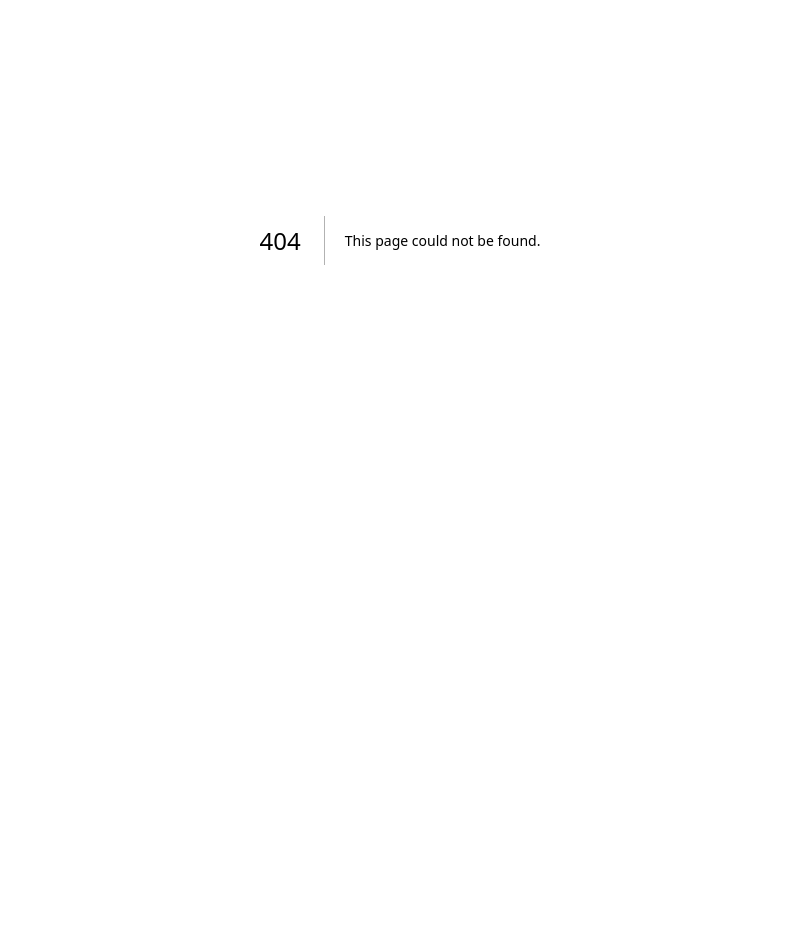
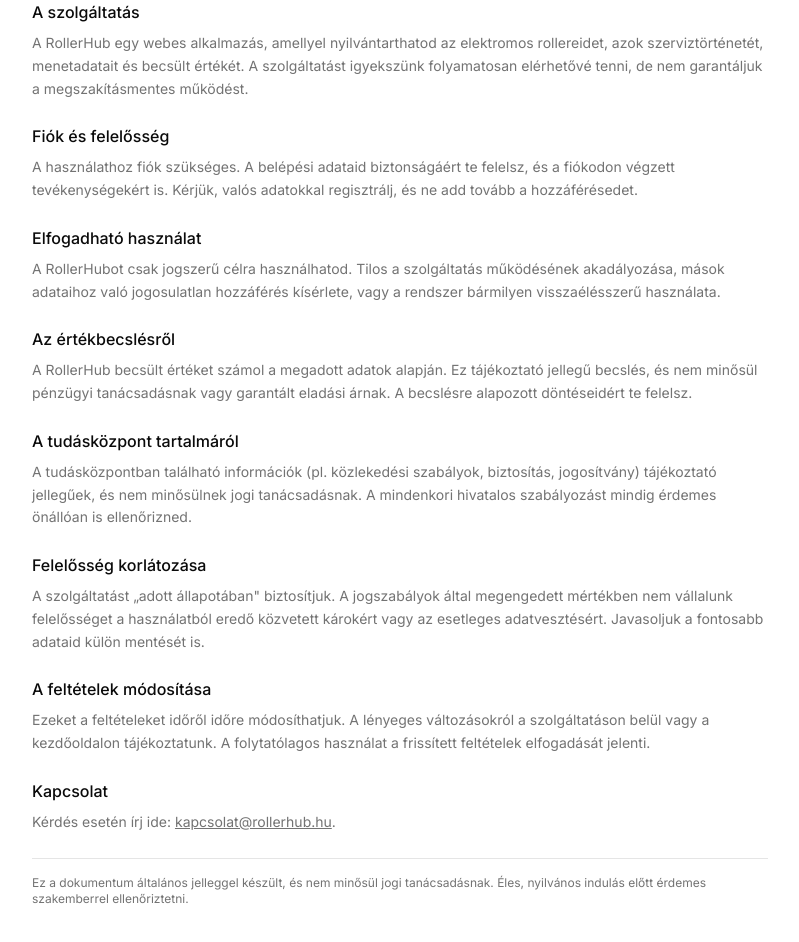
Before and after one commit to Patya304/rollerhub, a Next.js app: page /terms in a window 1280 px wide. Before the commit this address had no page. Shown: the part 160-1102 px from the top of the page, without its empty margins (240-1039 px from the left). Before the commit the page ends 800 px from the top, so only its background shows below. Built offline with nearby package versions, Linux system fonts and the light colour scheme.

Commit message:
feat: privacy and terms pages + footer links

```diff
--- a/src/app/page.tsx
+++ b/src/app/page.tsx
@@ -113,10 +113,19 @@ export default function Home() {
       </section>
 
       <footer className="text-muted-foreground mt-auto border-t px-6 py-6 text-center text-sm">
-        <p>
-          RollerHub · {new Date().getFullYear()} ·{" "}
+        <p className="flex flex-wrap items-center justify-center gap-x-2 gap-y-1">
+          <span>RollerHub · {new Date().getFullYear()}</span>
+          <span>·</span>
           <Link href="/devlog" className="underline">
             Fejlesztési napló
+          </Link>
+          <span>·</span>
+          <Link href="/privacy" className="underline">
+            Adatkezelés
+          </Link>
+          <span>·</span>
+          <Link href="/terms" className="underline">
+            Felhasználási feltételek
           </Link>
         </p>
       </footer>
--- /dev/null
+++ b/src/app/privacy/page.tsx
@@ -0,0 +1,103 @@
+import type { Metadata } from "next";
+import Link from "next/link";
+
+export const metadata: Metadata = {
+  title: "Adatkezelési tájékoztató – RollerHub",
+  description: "Hogyan kezeli a RollerHub a felhasználók adatait.",
+};
+
+const LAST_UPDATED = "2026. június 27.";
+const CONTACT_EMAIL = "kapcsolat@rollerhub.hu";
+
+export default function PrivacyPage() {
+  return (
+    <main className="mx-auto max-w-3xl px-4 py-10">
+      <Link href="/" className="text-muted-foreground text-sm hover:underline">
+        ← Vissza a főoldalra
+      </Link>
+
+      <h1 className="mt-4 text-2xl font-semibold">Adatkezelési tájékoztató</h1>
+      <p className="text-muted-foreground mt-1 text-sm">
+        Utolsó frissítés: {LAST_UPDATED}
+      </p>
+
+      <div className="mt-6 space-y-6 text-sm leading-relaxed">
+        <section className="space-y-2">
+          <h2 className="text-base font-medium">Ki kezeli az adataidat?</h2>
+          <p className="text-muted-foreground">
+            A RollerHub egy digitális garázs elektromos rollerekhez. A
+            szolgáltatást egyéni fejlesztőként üzemeltetem. Adatkezeléssel
+            kapcsolatos kérdésben a lenti emailen érhetsz el.
+          </p>
+        </section>
+
+        <section className="space-y-2">
+          <h2 className="text-base font-medium">Milyen adatokat kezelünk?</h2>
+          <p className="text-muted-foreground">
+            Két fő adatkört kezelünk: a fiókod adatait (név, email-cím és a
+            belépéshez szükséges hitelesítési adatok), valamint a tartalmat,
+            amit te viszel fel — rollereid adatai, szervizbejegyzések,
+            menetadatok és értékbecslések. Csak azokat az adatokat kezeljük,
+            amelyeket te adsz meg.
+          </p>
+        </section>
+
+        <section className="space-y-2">
+          <h2 className="text-base font-medium">
+            Mire használjuk az adatokat?
+          </h2>
+          <p className="text-muted-foreground">
+            Az adatokat kizárólag a szolgáltatás működtetésére használjuk: hogy
+            be tudj lépni, lásd és kezeld a rollereidet, és működjenek a
+            funkciók, mint az értékbecslés vagy a szervizkönyv. Az adataidat nem
+            adjuk el, és nem használjuk hirdetési célra.
+          </p>
+        </section>
+
+        <section className="space-y-2">
+          <h2 className="text-base font-medium">Hol tároljuk az adatokat?</h2>
+          <p className="text-muted-foreground">
+            Az adatok egy felhőalapú adatbázisban tárolódnak, európai uniós
+            régióban. A hozzáférést a szolgáltatás működéséhez szükséges
+            minimumra korlátozzuk.
+          </p>
+        </section>
+
+        <section className="space-y-2">
+          <h2 className="text-base font-medium">Meddig őrizzük az adatokat?</h2>
+          <p className="text-muted-foreground">
+            Az adataidat addig őrizzük, amíg a fiókod aktív. Ha törlöd a
+            fiókodat vagy ezt kéred, a hozzád tartozó adatokat észszerű időn
+            belül eltávolítjuk.
+          </p>
+        </section>
+
+        <section className="space-y-2">
+          <h2 className="text-base font-medium">A te jogaid</h2>
+          <p className="text-muted-foreground">
+            Jogosult vagy hozzáférni a rólad tárolt adatokhoz, kérni azok
+            javítását vagy törlését. Ha élni szeretnél ezekkel a jogokkal, írj a
+            lenti email-címre, és igyekszünk észszerű időn belül intézkedni.
+          </p>
+        </section>
+
+        <section className="space-y-2">
+          <h2 className="text-base font-medium">Kapcsolat</h2>
+          <p className="text-muted-foreground">
+            Adatkezeléssel kapcsolatos kérdéseiddel írj ide:{" "}
+            <a href={`mailto:${CONTACT_EMAIL}`} className="underline">
+              {CONTACT_EMAIL}
+            </a>
+            .
+          </p>
+        </section>
+
+        <p className="text-muted-foreground border-t pt-4 text-xs">
+          Ez a tájékoztató általános jelleggel készült, és nem minősül jogi
+          tanácsadásnak. Éles, nyilvános indulás előtt érdemes szakemberrel
+          ellenőriztetni.
+        </p>
+      </div>
+    </main>
+  );
+}
--- /dev/null
+++ b/src/app/terms/page.tsx
@@ -0,0 +1,113 @@
+import type { Metadata } from "next";
+import Link from "next/link";
+
+export const metadata: Metadata = {
+  title: "Felhasználási feltételek – RollerHub",
+  description: "A RollerHub használatának feltételei.",
+};
+
+const LAST_UPDATED = "2026. június 27.";
+const CONTACT_EMAIL = "kapcsolat@rollerhub.hu";
+
+export default function TermsPage() {
+  return (
+    <main className="mx-auto max-w-3xl px-4 py-10">
+      <Link href="/" className="text-muted-foreground text-sm hover:underline">
+        ← Vissza a főoldalra
+      </Link>
+
+      <h1 className="mt-4 text-2xl font-semibold">Felhasználási feltételek</h1>
+      <p className="text-muted-foreground mt-1 text-sm">
+        Utolsó frissítés: {LAST_UPDATED}
+      </p>
+
+      <div className="mt-6 space-y-6 text-sm leading-relaxed">
+        <section className="space-y-2">
+          <h2 className="text-base font-medium">A szolgáltatás</h2>
+          <p className="text-muted-foreground">
+            A RollerHub egy webes alkalmazás, amellyel nyilvántarthatod az
+            elektromos rollereidet, azok szerviztörténetét, menetadatait és
+            becsült értékét. A szolgáltatást igyekszünk folyamatosan elérhetővé
+            tenni, de nem garantáljuk a megszakításmentes működést.
+          </p>
+        </section>
+
+        <section className="space-y-2">
+          <h2 className="text-base font-medium">Fiók és felelősség</h2>
+          <p className="text-muted-foreground">
+            A használathoz fiók szükséges. A belépési adataid biztonságáért te
+            felelsz, és a fiókodon végzett tevékenységekért is. Kérjük, valós
+            adatokkal regisztrálj, és ne add tovább a hozzáférésedet.
+          </p>
+        </section>
+
+        <section className="space-y-2">
+          <h2 className="text-base font-medium">Elfogadható használat</h2>
+          <p className="text-muted-foreground">
+            A RollerHubot csak jogszerű célra használhatod. Tilos a szolgáltatás
+            működésének akadályozása, mások adataihoz való jogosulatlan
+            hozzáférés kísérlete, vagy a rendszer bármilyen visszaélésszerű
+            használata.
+          </p>
+        </section>
+
+        <section className="space-y-2">
+          <h2 className="text-base font-medium">Az értékbecslésről</h2>
+          <p className="text-muted-foreground">
+            A RollerHub becsült értéket számol a megadott adatok alapján. Ez
+            tájékoztató jellegű becslés, és nem minősül pénzügyi tanácsadásnak
+            vagy garantált eladási árnak. A becslésre alapozott döntéseidért te
+            felelsz.
+          </p>
+        </section>
+
+        <section className="space-y-2">
+          <h2 className="text-base font-medium">A tudásközpont tartalmáról</h2>
+          <p className="text-muted-foreground">
+            A tudásközpontban található információk (pl. közlekedési szabályok,
+            biztosítás, jogosítvány) tájékoztató jellegűek, és nem minősülnek
+            jogi tanácsadásnak. A mindenkori hivatalos szabályozást mindig
+            érdemes önállóan is ellenőrizned.
+          </p>
+        </section>
+
+        <section className="space-y-2">
+          <h2 className="text-base font-medium">Felelősség korlátozása</h2>
+          <p className="text-muted-foreground">
+            {'A szolgáltatást „adott állapotában" biztosítjuk.'} A jogszabályok
+            által megengedett mértékben nem vállalunk felelősséget a
+            használatból eredő közvetett károkért vagy az esetleges
+            adatvesztésért. Javasoljuk a fontosabb adataid külön mentését is.
+          </p>
+        </section>
+
+        <section className="space-y-2">
+          <h2 className="text-base font-medium">A feltételek módosítása</h2>
+          <p className="text-muted-foreground">
+            Ezeket a feltételeket időről időre módosíthatjuk. A lényeges
+            változásokról a szolgáltatáson belül vagy a kezdőoldalon
+            tájékoztatunk. A folytatólagos használat a frissített feltételek
+            elfogadását jelenti.
+          </p>
+        </section>
+
+        <section className="space-y-2">
+          <h2 className="text-base font-medium">Kapcsolat</h2>
+          <p className="text-muted-foreground">
+            Kérdés esetén írj ide:{" "}
+            <a href={`mailto:${CONTACT_EMAIL}`} className="underline">
+              {CONTACT_EMAIL}
+            </a>
+            .
+          </p>
+        </section>
+
+        <p className="text-muted-foreground border-t pt-4 text-xs">
+          Ez a dokumentum általános jelleggel készült, és nem minősül jogi
+          tanácsadásnak. Éles, nyilvános indulás előtt érdemes szakemberrel
+          ellenőriztetni.
+        </p>
+      </div>
+    </main>
+  );
+}
```
